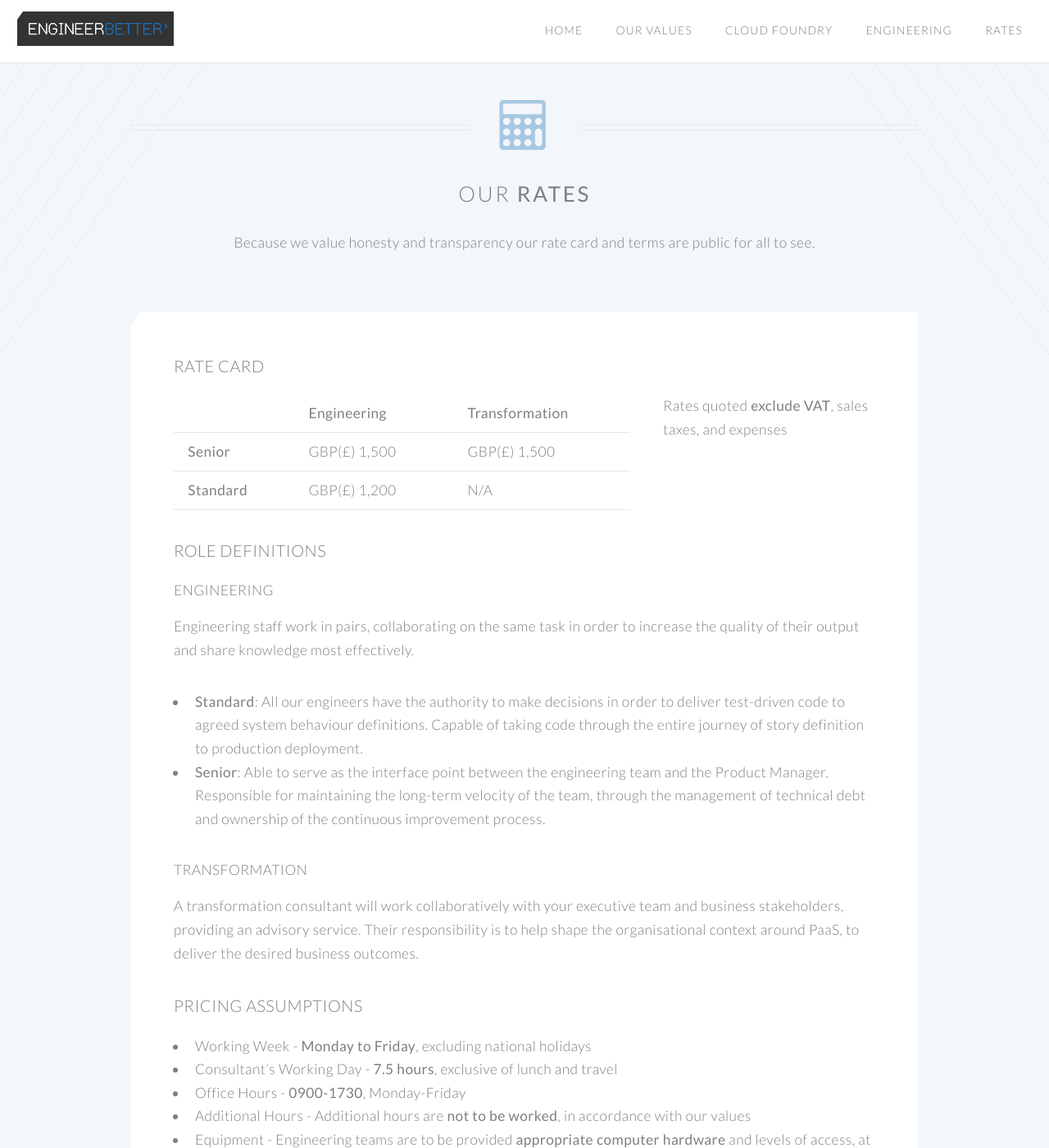
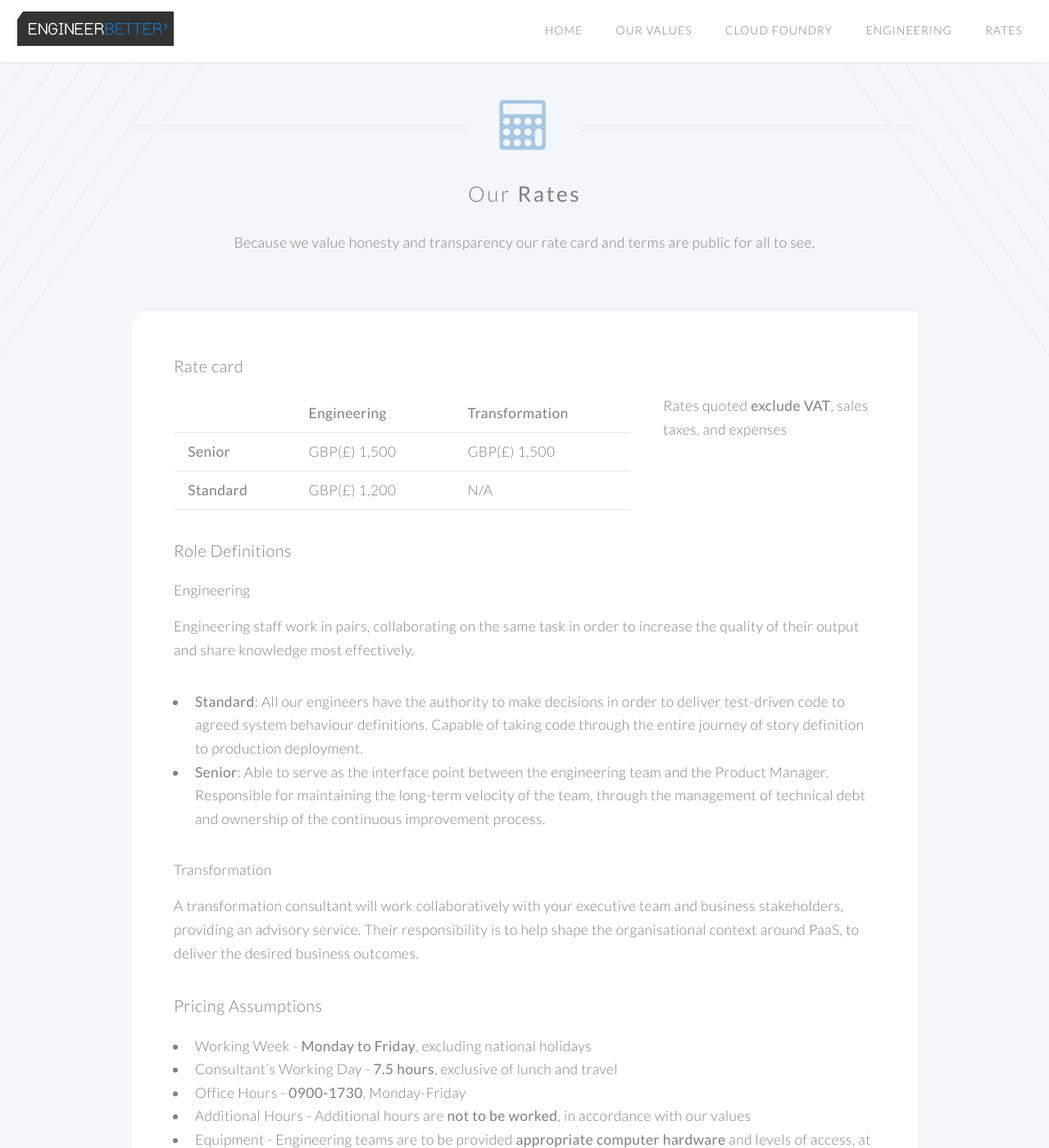
Before and after one commit to DanielJonesEB/engineerbetter.com, a Jekyll site: the page built from rate-card.html, in a window 1280 px wide and 1400 px high. Shown: the whole window at 82% size. Built offline with Jekyll 4.4.1, drawn with Linux system fonts in a browser that asks for light colours.

Commit message:
stop making all headings uppercase

```diff
--- a/css/style.css
+++ b/css/style.css
@@ -63,7 +63,6 @@
 		font-weight: 300;
 		line-height: 1.75em;
 		margin-bottom: 1em;
-		text-transform: uppercase;
 	}
 
 		h1 a, h2 a, h3 a, h4 a, h5 a, h6 a {
--- a/engineering-values.html
+++ b/engineering-values.html
@@ -7,7 +7,7 @@ layout: default
 
         <header class="special container">
           <span class="icon fa-wrench"></span>
-          <h2>Software <strong>engineering</strong></h2>
+          <h2>Software <strong>Engineering</strong></h2>
           <p>A disciplined and opinionated development practice enables us to deliver quality solutions.</p>
         </header>
 
--- a/rate-card.html
+++ b/rate-card.html
@@ -7,7 +7,7 @@ layout: default
 
         <header class="special container">
           <span class="icon fa-calculator"></span>
-          <h2>Our <strong>rates</strong></h2>
+          <h2>Our <strong>Rates</strong></h2>
           <p>Because we value honesty and transparency our rate card and terms are public for all to see.</p>
         </header>
 
```
